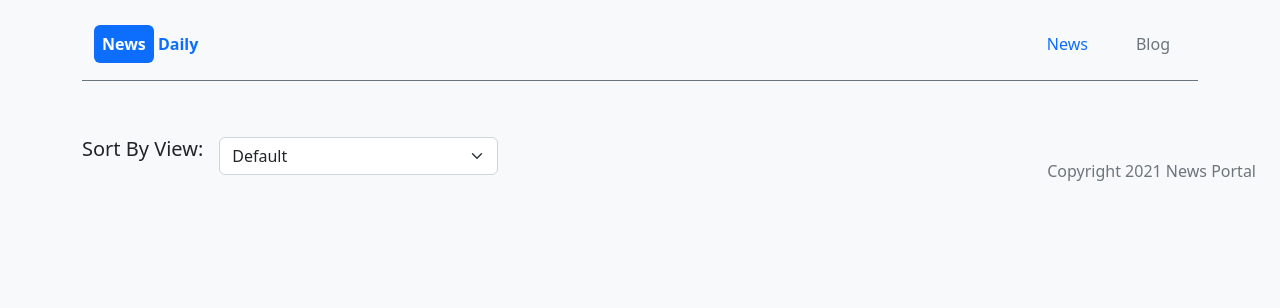
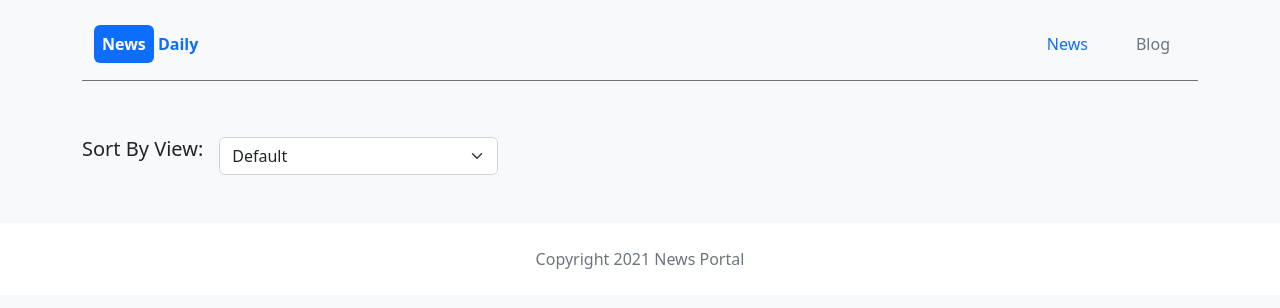
Before and after one commit to NafisaAhmed/news-portal, a plain HTML site: page index.html in a window 1280 px wide. Drawn offline with nearby package versions, Linux system fonts and the light colour scheme; no server answers.

Commit message:
footer added

```diff
--- a/index.html
+++ b/index.html
@@ -83,13 +83,11 @@
             </div>
         </section>
     </main>
-    <footer class="bg-white w-100">
-        <div class="position-relative">
-            <div class="position-absolute bottom-0 end-0">
-                <p class="text-center p-4 text-muted">Copyright 2021 News Portal</p>
-            </div>
-        </div>
-    </footer>
+
+    <div class="w-100">
+        <p class="position-relative bottom-0 text-center p-4 text-muted bg-white">Copyright 2021 News Portal</p>
+    </div>
+
     <script src="https://cdn.jsdelivr.net/npm/bootstrap@5.2.0/dist/js/bootstrap.bundle.min.js"
         integrity="sha384-A3rJD856KowSb7dwlZdYEkO39Gagi7vIsF0jrRAoQmDKKtQBHUuLZ9AsSv4jD4Xa"
         crossorigin="anonymous"></script>
```
